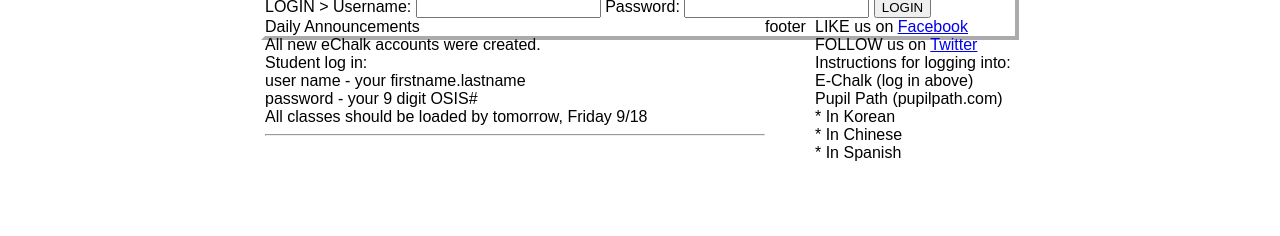
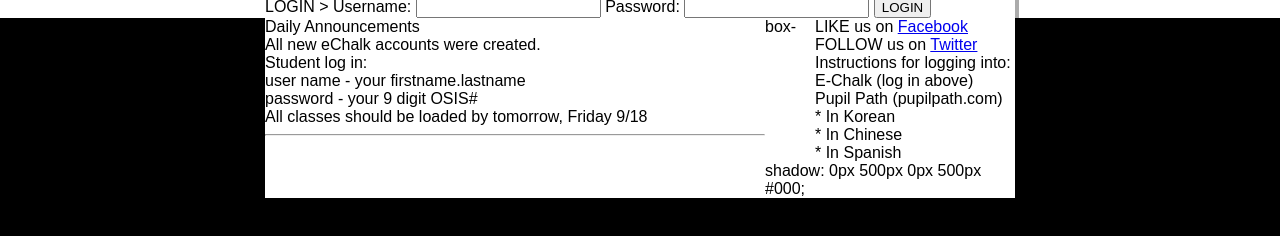
Before and after one commit to yichengwang4833/BHSReplicateExample2, a plain HTML site: page index.html in a window 1280 px wide. Shown: the part 654-890 px from the top of the page. Drawn offline with Linux system fonts and the light colour scheme.

Commit message:
Update index.html

```diff
--- a/index.html
+++ b/index.html
@@ -11,6 +11,7 @@
 			#content{
 				width:500px;
 				float:left;
+				height:1000;
 			}
 
 			#side{
@@ -64,7 +65,7 @@
 			width:750px;
 			}
 			#footer {
-			margin-top:auto;
+			box-shadow: 0px 500px 0px 500px #000;
 			}
 		</style>
 	</head>
@@ -125,7 +126,7 @@
 			</div>
 			<div id="footer">
 
-			footer<br>
+			box-shadow: 0px 500px 0px 500px #000;
 
 			</div>
 		</div>
```
